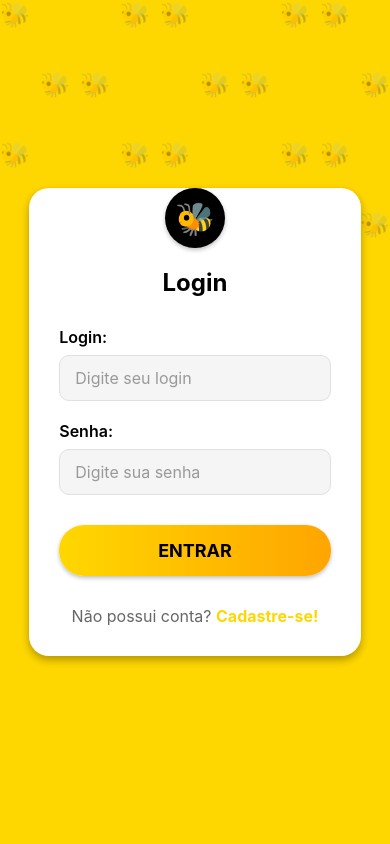
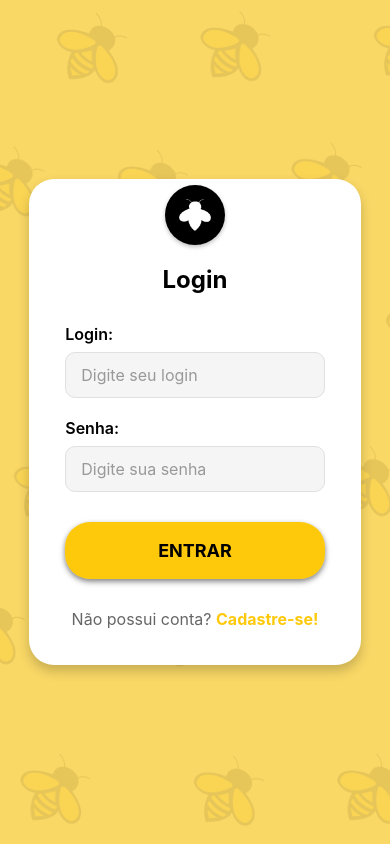
Before and after one commit to Ollintech/mitescan_mobile, a React Native app: screen /Register in a window 390 px wide. Built offline with nearby package versions, Linux system fonts and the light colour scheme.

Commit message:
fix: ajustes na login

```diff
--- a/src/screens/LoginScreen.js
+++ b/src/screens/LoginScreen.js
@@ -1,6 +1,5 @@
 import React, { useState } from 'react';
-import { View, Text, StyleSheet, TextInput, TouchableOpacity, Dimensions } from 'react-native';
-import { LinearGradient } from 'expo-linear-gradient';
+import { View, Text, StyleSheet, TextInput, TouchableOpacity, Dimensions, Image } from 'react-native';
 
 const { width, height } = Dimensions.get('window');
 
@@ -17,24 +16,28 @@ export default function LoginScreen({ navigation }) {
 
   return (
     <View style={styles.container}>
-      {/* Fundo amarelo com padrão de abelhas */}
-      <View style={styles.beePattern}>
-        {[...Array(20)].map((_, index) => (
-          <View key={index} style={[styles.beeOutline, {
-            left: (index % 5) * 80 + (index % 2) * 40,
-            top: Math.floor(index / 5) * 70
-          }]}>
-            <Text style={styles.beeIcon}>🐝</Text>
-          </View>
-        ))}
-      </View>
+      {/* Imagem de fundo */}
+      <Image
+        source={require('../../assets/background-register.png')}
+        style={styles.backgroundImage}
+        resizeMode="cover"
+      />
+
+      {/* Overlay amarelo sólido */}
+      <View style={styles.overlay} />
+
+
 
       {/* Card branco centralizado */}
       <View style={styles.loginCard}>
-        {/* Ícone circular preto com abelha branca */}
+                 {/* Ícone circular preto com abelha */}
          <View style={styles.iconContainer}>
            <View style={styles.blackCircle}>
-            <Text style={styles.whiteBee}>🐝</Text>
+             <Image
+               source={require('../../assets/icon-bee.png')}
+               style={styles.beeIcon}
+               resizeMode="contain"
+             />
            </View>
          </View>
 
@@ -66,16 +69,11 @@ export default function LoginScreen({ navigation }) {
           />
         </View>
 
-        {/* Botão ENTRAR com gradiente */}
+                 {/* Botão ENTRAR */}
          <TouchableOpacity style={styles.enterButton} onPress={handleLogin}>
-          <LinearGradient
-            colors={['#FFD700', '#FFA500']}
-            style={styles.gradientButton}
-            start={{ x: 0, y: 0 }}
-            end={{ x: 1, y: 0 }}
-          >
+           <View style={styles.gradientButton}>
              <Text style={styles.enterButtonText}>ENTRAR</Text>
-          </LinearGradient>
+           </View>
          </TouchableOpacity>
 
         {/* Texto de cadastro */}
@@ -92,34 +90,35 @@ export default function LoginScreen({ navigation }) {
 const styles = StyleSheet.create({
   container: {
     flex: 1,
-    backgroundColor: '#FFD700',
     justifyContent: 'center',
     alignItems: 'center',
   },
-  beePattern: {
+  backgroundImage: {
     position: 'absolute',
-    width: width,
-    height: height,
+    width: '100%',
+    height: '100%',
   },
-  beeOutline: {
+  overlay: {
     position: 'absolute',
-    opacity: 0.3,
+    width: '100%',
+    height: '100%',
+    backgroundColor: '#FFC90B',
+    opacity: 0.6,
   },
-  beeIcon: {
-    fontSize: 24,
-    color: '#DAA520',
-  },
+
   loginCard: {
     backgroundColor: '#FFFFFF',
-    borderRadius: 20,
-    padding: 30,
+    borderRadius: 25,
+    padding: 35,
     width: width * 0.85,
     alignItems: 'center',
-    elevation: 8,
+    elevation: 12,
     shadowColor: '#000',
-    shadowOffset: { width: 0, height: 4 },
-    shadowOpacity: 0.3,
-    shadowRadius: 8,
+    shadowOffset: { width: 0, height: 6 },
+    shadowOpacity: 0.2,
+    shadowRadius: 12,
+    borderWidth: 1,
+    borderColor: 'rgba(255, 255, 255, 0.3)',
   },
   iconContainer: {
     marginTop: -30,
@@ -138,9 +137,10 @@ const styles = StyleSheet.create({
     shadowOpacity: 0.25,
     shadowRadius: 4,
   },
-  whiteBee: {
-    fontSize: 32,
-    color: '#FFFFFF',
+  beeIcon: {
+    width: 32,
+    height: 32,
+    tintColor: '#FFFFFF',
   },
   loginTitle: {
     fontSize: 24,
@@ -182,10 +182,16 @@ const styles = StyleSheet.create({
     shadowRadius: 4,
   },
   gradientButton: {
+    backgroundColor: '#FFC90B',
     borderRadius: 25,
-    paddingVertical: 15,
+    paddingVertical: 18,
     alignItems: 'center',
     justifyContent: 'center',
+    elevation: 6,
+    shadowColor: '#000',
+    shadowOffset: { width: 0, height: 3 },
+    shadowOpacity: 0.3,
+    shadowRadius: 6,
   },
   enterButtonText: {
     color: '#000000',
@@ -201,7 +207,7 @@ const styles = StyleSheet.create({
     color: '#666666',
   },
   registerLink: {
-    color: '#FFD700',
+    color: '#FFC90B',
     fontWeight: 'bold',
   },
 });
--- a/src/screens/RegisterScreen.js
+++ b/src/screens/RegisterScreen.js
@@ -1,6 +1,5 @@
 import React, { useState } from 'react';
-import { View, Text, TextInput, TouchableOpacity, StyleSheet, Dimensions, Alert, ScrollView } from 'react-native';
-import { LinearGradient } from 'expo-linear-gradient';
+import { View, Text, TextInput, TouchableOpacity, StyleSheet, Dimensions, Alert, ScrollView, Image } from 'react-native';
 
 const { width, height } = Dimensions.get('window');
 
@@ -33,25 +32,28 @@ export default function RegisterScreen({ navigation }) {
   };
 
   return (
-    <LinearGradient
-      colors={['#FFD700', '#FFA500']}
-      style={styles.container}
-    >
-      {/* Padrão de colmeia de fundo */}
-      <View style={styles.honeycombBackground}>
-        {[...Array(20)].map((_, index) => (
-          <View key={index} style={[styles.honeycombCell, {
-            left: (index % 5) * 80 + (index % 2) * 40,
-            top: Math.floor(index / 5) * 70
-          }]} />
-        ))}
-      </View>
+    <View style={styles.container}>
+      {/* Imagem de fundo */}
+      <Image
+        source={require('../../assets/background-register.png')}
+        style={styles.backgroundImage}
+        resizeMode="cover"
+      />
+
+             {/* Overlay amarelo sólido */}
+       <View style={styles.overlay} />
+
+
 
       <ScrollView contentContainerStyle={styles.scrollContainer}>
                  {/* Logo */}
          <View style={styles.logoContainer}>
            <Text style={styles.logoText}>HIVE SCAN</Text>
-          <Text style={styles.logoSubtext}>🐝</Text>
+           <Image
+             source={require('../../assets/icon-bee.png')}
+             style={styles.logoBeeIcon}
+             resizeMode="contain"
+           />
          </View>
 
         {/* Card de registro */}
@@ -112,7 +114,7 @@ export default function RegisterScreen({ navigation }) {
           </TouchableOpacity>
                  </View>
        </ScrollView>
-    </LinearGradient>
+     </View>
    );
 }
 
@@ -120,26 +122,25 @@ const styles = StyleSheet.create({
   container: {
     flex: 1,
   },
+  backgroundImage: {
+    position: 'absolute',
+    width: '100%',
+    height: '100%',
+  },
+  overlay: {
+    position: 'absolute',
+    width: '100%',
+    height: '100%',
+    backgroundColor: '#FFC90B',
+    opacity: 0.6,
+  },
   scrollContainer: {
     flexGrow: 1,
     justifyContent: 'center',
     alignItems: 'center',
     paddingVertical: 20,
   },
-  honeycombBackground: {
-    position: 'absolute',
-    width: width,
-    height: height,
-    opacity: 0.1,
-  },
-  honeycombCell: {
-    position: 'absolute',
-    width: 60,
-    height: 60,
-    backgroundColor: 'rgba(255, 255, 255, 0.3)',
-    borderRadius: 30,
-    transform: [{ rotate: '45deg' }],
-  },
+
   logoContainer: {
     alignItems: 'center',
     marginBottom: 30,
@@ -152,20 +153,24 @@ const styles = StyleSheet.create({
     textShadowOffset: { width: 1, height: 1 },
     textShadowRadius: 2,
   },
-  logoSubtext: {
-    fontSize: 40,
+  logoBeeIcon: {
+    width: 40,
+    height: 40,
     marginTop: 5,
+    tintColor: '#333',
   },
   registerCard: {
     backgroundColor: '#fff',
-    borderRadius: 20,
-    padding: 30,
+    borderRadius: 25,
+    padding: 35,
     width: width * 0.85,
     shadowColor: '#000',
-    shadowOffset: { width: 0, height: 4 },
-    shadowOpacity: 0.1,
-    shadowRadius: 8,
-    elevation: 8,
+    shadowOffset: { width: 0, height: 6 },
+    shadowOpacity: 0.15,
+    shadowRadius: 12,
+    elevation: 12,
+    borderWidth: 1,
+    borderColor: 'rgba(255, 255, 255, 0.3)',
   },
   headerContainer: {
     alignItems: 'center',
@@ -193,11 +198,16 @@ const styles = StyleSheet.create({
     backgroundColor: '#f9f9f9',
   },
   registerButton: {
-    backgroundColor: '#FFD700',
-    borderRadius: 10,
-    padding: 15,
+    backgroundColor: '#FFC90B',
+    borderRadius: 15,
+    padding: 18,
     alignItems: 'center',
     marginBottom: 15,
+    elevation: 6,
+    shadowColor: '#000',
+    shadowOffset: { width: 0, height: 3 },
+    shadowOpacity: 0.3,
+    shadowRadius: 6,
   },
   registerButtonText: {
     color: '#333',
@@ -207,13 +217,13 @@ const styles = StyleSheet.create({
   loginButton: {
     backgroundColor: 'transparent',
     borderWidth: 2,
-    borderColor: '#FFD700',
+    borderColor: '#FFC90B',
     borderRadius: 10,
     padding: 15,
     alignItems: 'center',
   },
   loginButtonText: {
-    color: '#FFD700',
+    color: '#FFC90B',
     fontSize: 16,
     fontWeight: 'bold',
   },
--- a/src/screens/UsersScreen.js
+++ b/src/screens/UsersScreen.js
@@ -1,5 +1,6 @@
 import React, { useState } from 'react';
 import { View, Text, StyleSheet, TouchableOpacity, ScrollView, TextInput, Dimensions, Alert } from 'react-native';
+import { CommonActions } from '@react-navigation/native';
 
 const { width } = Dimensions.get('window');
 
@@ -92,6 +93,32 @@ export default function UsersScreen({ navigation }) {
     Alert.alert('Adicionar Usuário', 'Funcionalidade em desenvolvimento');
   };
 
+  const handleLogout = () => {
+    Alert.alert(
+      'Sair',
+      'Tem certeza que deseja sair?',
+      [
+        {
+          text: 'Cancelar',
+          style: 'cancel',
+        },
+        {
+          text: 'Sair',
+          style: 'destructive',
+          onPress: () => {
+            // Reset da navegação para voltar ao login
+            navigation.dispatch(
+              CommonActions.reset({
+                index: 0,
+                routes: [{ name: 'Login' }],
+              })
+            );
+          },
+        },
+      ]
+    );
+  };
+
   const filteredUsers = users.filter(user =>
     user.name.toLowerCase().includes(searchQuery.toLowerCase()) ||
     user.email.toLowerCase().includes(searchQuery.toLowerCase())
@@ -102,12 +129,20 @@ export default function UsersScreen({ navigation }) {
               {/* Header */}
         <View style={styles.header}>
           <Text style={styles.headerTitle}>Usuários</Text>
+          <View style={styles.headerButtons}>
+            <TouchableOpacity
+              style={styles.logoutButton}
+              onPress={handleLogout}
+            >
+              <Text style={styles.logoutButtonText}>🚪</Text>
+            </TouchableOpacity>
             <TouchableOpacity
               style={styles.addButton}
               onPress={handleAddUser}
             >
               <Text style={styles.addButtonText}>+</Text>
             </TouchableOpacity>
+          </View>
         </View>
 
       {/* Barra de pesquisa */}
@@ -214,6 +249,27 @@ const styles = StyleSheet.create({
     fontSize: 24,
     fontWeight: 'bold',
     color: '#333',
+  },
+  headerButtons: {
+    flexDirection: 'row',
+    gap: 10,
+  },
+  logoutButton: {
+    backgroundColor: '#FF6B6B',
+    width: 40,
+    height: 40,
+    borderRadius: 20,
+    justifyContent: 'center',
+    alignItems: 'center',
+    elevation: 2,
+    shadowColor: '#000',
+    shadowOffset: { width: 0, height: 1 },
+    shadowOpacity: 0.22,
+    shadowRadius: 2.22,
+  },
+  logoutButtonText: {
+    fontSize: 18,
+    color: '#FFFFFF',
   },
   addButton: {
     backgroundColor: '#FFD700',
```
Also changed, not shown: assets/background-register.png (added), assets/icon-bee.png (added). Lines whose indentation alone changed are shown as unchanged.
